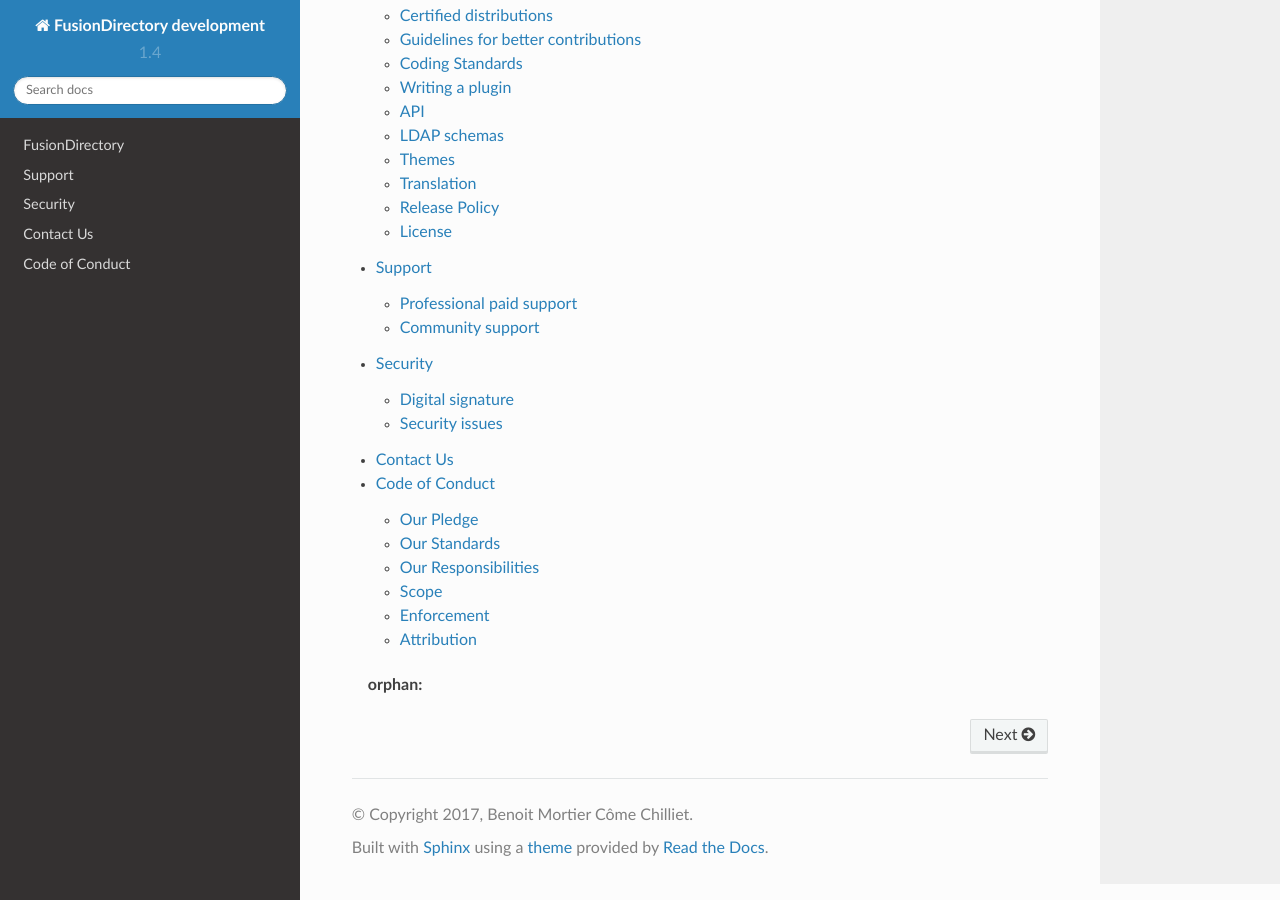
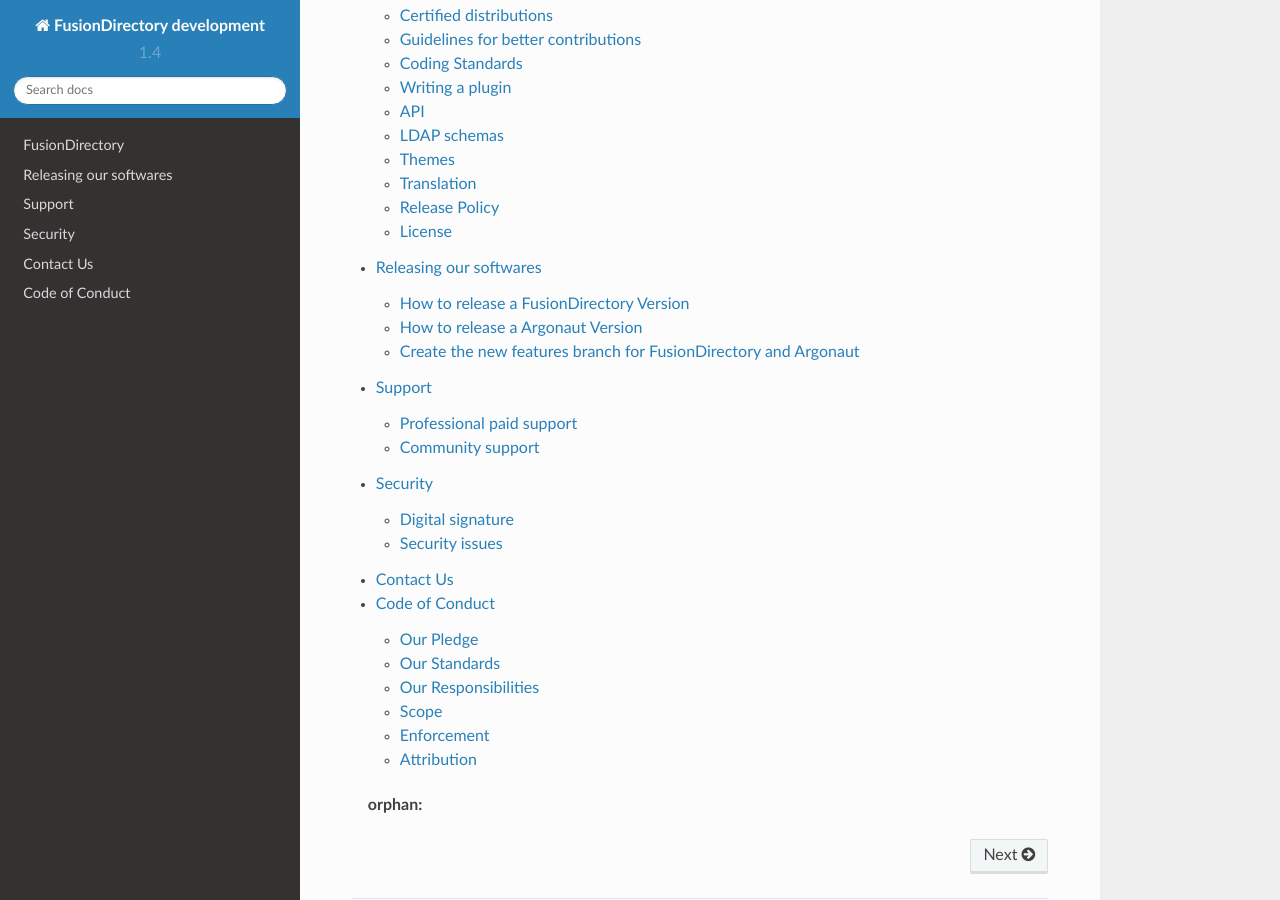
Before and after one commit to fusiondirectory/fusiondirectory-dev-manual, a Sphinx documentation site: the page built from source/index.rst, in a window 1280 px wide and 900 px high, scrolled down 676 px. Built offline with Sphinx 7.4.7 and the Read the Docs theme 2.0.0, drawn with Linux system fonts in a browser that asks for light colours; some of the changed lines change nothing that is shown.

Commit message:
Merge branch '44-add-the-release-workflow-of-our-various-software-to-the-the-manual-2' into '1.3'
Resolve "add the release workflow of our various software to the the manual"

See merge request fusiondirectory/dev-manual!94

(cherry picked from commit 7368e679892e90866a3fabd7b7dba76eb7a309f5)

71ef05d7 :sparkles: feat(releasing) add the release workflow of our various software to the the manual

```diff
--- a/source/index.rst
+++ b/source/index.rst
@@ -17,6 +17,7 @@
    :maxdepth: 2
 
    fusiondirectory/index.rst
+   releasing/index.rst
    support/index.rst
    security/index.rst
    contact/contact.rst
--- /dev/null
+++ b/source/releasing/argonaut-source.rst
@@ -0,0 +1,87 @@
+How to release a Argonaut  Version
+==================================
+
+-  Update AUTHORS.md file
+-  Updates the Changelog.md
+-  Regenerate the manpages with the new version
+-  Merge the branch into master
+
+All those operations have to be made onto the 1.x-fixes branch each one
+of them inside a ticket with the label ~release and with a **MR**
+
+Update the AUTHORS file
+^^^^^^^^^^^^^^^^^^^^^^^
+
+Add the authors of all the patchs we received to the AUTHORS file
+
+::
+
+   * Markus Amersdorfer <der.plusch@subnet.at>
+       Wiki setup, Testing, hints, proposals
+
+Updates the Changelog.md
+^^^^^^^^^^^^^^^^^^^^^^^^
+
+To update the Changelog.md you must first run the following command, at the end you have to put the milestone you want a changelog for
+
+.. code:: shell
+
+   gitlab_changelog.py --config-file ~/.python-gitlab.cfg --gitlab fd --project "fusiondirectory/argonaut" "Argonaut 1.3.1"
+
+Update the user documentation
+^^^^^^^^^^^^^^^^^^^^^^^^^^^^^
+
+open an issue ins the  `user manual issues`_ to update the release notes for
+the supported version, label this issue ~release and with the correct
+milestone
+
+The content should got into **source/argonaut/update/supported**
+
+the file should be named like in this example current version to new version
+
+
+1.3-to-1.3.1.rst
+
+Update the UPGRADE documentation
+^^^^^^^^^^^^^^^^^^^^^^^^^^^^^^^^
+
+Update UPGRADE.md with a new section for the new version corresponding
+to what you have put into `user manual supported`_ after updating the documentation
+for the release
+
+you can run for example
+
+.. code:: shell
+
+   pandoc --from rst --to markdown -o 1.3-to-1.3.1.md 1.3-to-1.3.1.rst
+
+directly in the user-manual source to generate the content to copy/paste at the end of UPGRADE.MD
+
+Update manpages
+^^^^^^^^^^^^^^^
+
+Regenerate the manpages with the new version, use the
+**update-manpages.sh** from the dev-tools
+
+.. code:: shell
+
+   update-manpages.sh fusiondirectory 1.2.3
+
+Merge the fixes branch into master
+^^^^^^^^^^^^^^^^^^^^^^^^^^^^^^^^^^
+
+Only a gitlab master account user can do the merge on the master branch
+
+Tag the release
+^^^^^^^^^^^^^^^
+
+After merging the release we need to tag the release. go to `Argonaut tags`_
+
+-  Paste the Changelog.md corresponding to the release we just made
+-  Upload the fusiondirectory-xxx.tar.gz and
+   fusiondirectory-plugins-xxx.tar.gz to the tag
+
+.. _user manual issues: https://gitlab.fusiondirectory.org/fusiondirectory/user-manual/-/issues
+.. _user manual supported : https://fusiondirectory-user-manual.readthedocs.io/en/latest/fusiondirectory/update/supported/index.html
+.. _Argonaut tags : https://gitlab.fusiondirectory.org/fusiondirectory/argonaut/-/tags
+.. _schema history : https://gitlab.fusiondirectory.org/fusiondirectory/schema-history/pipelines
--- /dev/null
+++ b/source/releasing/fusiondirectory-source.rst
@@ -0,0 +1,126 @@
+How to release a FusionDirectory Version
+========================================
+
+-  Updates the locales
+-  Increment FusionDirectory version
+-  Update the AUTHORS.md file
+-  Updates the Changelog.md in fusiondirectory and
+   fusiondirectory-plugins
+-  Write the upgrade documentation
+-  Update the UPGRADE.md
+-  Regenerate the manpages with the new version
+-  Merge the branch into master for fusiondirectory and fusiondirectory
+   plugins
+
+All those operations have to be made onto the 1.x-fixes branch each one
+of them inside a ticket with the label ~release and with a **MR**
+
+Updates the locales
+^^^^^^^^^^^^^^^^^^^
+
+Update the locales from transifex in fusiondirectory and
+fusiondirectory-plugins
+
+.. code:: shell
+
+   tx pull -a -f
+
+Increment FusionDirectory version
+^^^^^^^^^^^^^^^^^^^^^^^^^^^^^^^^^
+
+open **include/variables_common.inc**
+
+Change the version number in :
+
+.. code:: php
+
+   define ("FD_VERSION", "1.2.x");
+
+Update the AUTHORS file
+^^^^^^^^^^^^^^^^^^^^^^^
+
+Add the authors of all the patchs we received to the AUTHORS file
+
+::
+
+   * Markus Amersdorfer <der.plusch@subnet.at>
+       Wiki setup, Testing, hints, proposals
+
+Updates the Changelog.md
+^^^^^^^^^^^^^^^^^^^^^^^^
+
+To update the Changelog.md you must first run the following command, at the end you have to put the milestone you want a changelog for
+
+.. code:: shell
+
+   gitlab_changelog.py --config-file ~/.python-gitlab.cfg --gitlab fd --project "fusiondirectory/fd" --project "fusiondirectory/fd-plugins" "FusionDirectory 1.3.1"
+
+Update the user documentation
+^^^^^^^^^^^^^^^^^^^^^^^^^^^^^
+
+open an issue ins the  `user manual issues`_ to update the release notes for
+the supported version, label this issue ~release and with the correct
+milestone
+
+The content should got into **source/fusiondirectory/update/supported**
+
+the file should be named like in this example current version to new version
+
+
+1.3-to-1.3.1.rst
+
+Update the UPGRADE documentation
+^^^^^^^^^^^^^^^^^^^^^^^^^^^^^^^^
+
+Update UPGRADE.md with a new section for the new version corresponding
+to what you have put into `user manual supported`_ after updating the documentation
+for the release
+
+you can run for example
+
+.. code:: shell
+
+   pandoc --from rst --to markdown -o 1.3-to-1.3.1.md 1.3-to-1.3.1.rst
+
+directly in the user-manual source to generate the content to copy/paste at the end of UPGRADE.MD
+
+Update manpages
+^^^^^^^^^^^^^^^
+
+Regenerate the manpages with the new version, use the
+**update-manpages.sh** from the dev-tools
+
+.. code:: shell
+
+   update-manpages.sh fusiondirectory 1.2.3
+
+this as to be done for fusiondirectory
+
+Merge the fixes branch into master
+^^^^^^^^^^^^^^^^^^^^^^^^^^^^^^^^^^
+
+Only a gitlab master account user can do the merge on the master branch
+
+Tag the release
+^^^^^^^^^^^^^^^
+
+After merging the release we need to tag the release. go to `FusionDirectory tags`_ and `FusionDirectory Plugin tags`_
+
+-  Paste the Changelog.md corresponding to the release we just made
+-  Upload the fusiondirectory-xxx.tar.gz and
+   fusiondirectory-plugins-xxx.tar.gz to the tag
+
+Run the ci for the schema-history website
+^^^^^^^^^^^^^^^^^^^^^^^^^^^^^^^^^^^^^^^^^
+
+Once the tags for a release are created in both fusiondirectory and
+fusiondirectory-plugins, the CI of schema-history project needs to run
+to update the schema website.
+
+The CI is at `schema history`_
+
+.. _user manual issues: https://gitlab.fusiondirectory.org/fusiondirectory/user-manual/-/issues
+.. _user manual supported : https://fusiondirectory-user-manual.readthedocs.io/en/latest/fusiondirectory/update/supported/index.html
+.. _FusionDirectory tags : https://gitlab.fusiondirectory.org/fusiondirectory/fd/tags
+.. _FusionDirectory Plugin tags : https://gitlab.fusiondirectory.org/fusiondirectory/fd-plugins/tags
+.. _schema history : https://gitlab.fusiondirectory.org/fusiondirectory/schema-history/pipelines
--- /dev/null
+++ b/source/releasing/index.rst
@@ -0,0 +1,11 @@
+Releasing our softwares
+========================
+
+How to create a release of our various softwares
+
+.. toctree::
+   :maxdepth: 2
+
+   fusiondirectory-source.rst
+   argonaut-source.rst
+   new-feature-branch.rst
--- /dev/null
+++ b/source/releasing/new-feature-branch.rst
@@ -0,0 +1,82 @@
+Create the new features branch for FusionDirectory and Argonaut
+~~~~~~~~~~~~~~~~~~~~~~~~~~~~~~~~~~~~~~~~~~~~~~~~~~~~~~~~~~~~~~~
+
+-  Create the new milestone
+-  Create the new features branch from master
+-  Remove branch that we just merged
+-  Merge Changelog.md, AUTHORS.md, UPGRADE.md into fusiondirectory developement
+   version
+-  Merge Changelog.md into fusiondirectory-plugins -dev version
+-  Update include/variables_common.inc, only if you create a new feature branch for FusionDirectory
+
+Create the new milestone
+^^^^^^^^^^^^^^^^^^^^^^^^
+
+-  got to FusionDirectory `milestones`_ and create the new milestone
+
+-  For FusionDirectory
+
+   -  FusionDirectory 1.3.x
+   -  Start date, date of the milestone creation
+   -  Stop date is start date + 3 month
+
+-  For Argonaut
+
+   -  Argonaut 1.3.x
+   -  Start date, date of the milestone creation
+   -  Stop date is start date + 3 month
+
+Create a new fixes branch from master
+^^^^^^^^^^^^^^^^^^^^^^^^^^^^^^^^^^^^^
+
+The branch should be named with the version of the release followed by **-fixes**.
+
+ex: **1.3** is released the feature branch is **1.3-fixes**
+
+Remove the branch we just merged
+^^^^^^^^^^^^^^^^^^^^^^^^^^^^^^^^
+
+
+Merge Changelog.md, Authors.md, UPGRADE.md into into the developement branch
+^^^^^^^^^^^^^^^^^^^^^^^^^^^^^^^^^^^^^^^^^^^^^^^^^^^^^^^^^^^^^^^^^^^^^^^^^^^^
+
+This operation have inside a ticket with the label ~release and with a
+**MR**
+
+Changelog.md, AUTHORS.md, UPGRADE.md have to be merged into the developement branch
+after a release to ensure that the merge from the -dev to master will be easy.
+
+* Create a new merge request from the developement branch
+
+* Push into the developpement branch the needed files
+
+.. code:: bash
+
+   git checkout 1.2.1-fixes -- AUTHORS.md
+
+.. code:: bash
+
+   git checkout 1.2.1-fixes -- Changelog.md
+
+.. code:: bash
+
+   git checkout 1.2.1-fixes -- UPGRADE.md
+
+Increment FusionDirectory version
+^^^^^^^^^^^^^^^^^^^^^^^^^^^^^^^^^
+
+Only if you create a new feature branch for FusionDirectory
+
+open include/variables_common.inc
+
+Change the version number in :
+
+.. code:: php
+
+   define ("FD_VERSION", "1.2-fixes");
+
+.. _milestones :  https://gitlab.fusiondirectory.org/groups/fusiondirectory/-/milestones
+.. _user manual issues: https://gitlab.fusiondirectory.org/fusiondirectory/user-manual/-/issues
+.. _user manual supported : https://fusiondirectory-user-manual.readthedocs.io/en/latest/fusiondirectory/update/supported/index.html
+.. _Argonaut tags : https://gitlab.fusiondirectory.org/fusiondirectory/argonaut/-/tags
+.. _schema history : https://gitlab.fusiondirectory.org/fusiondirectory/schema-history/pipelines
```
